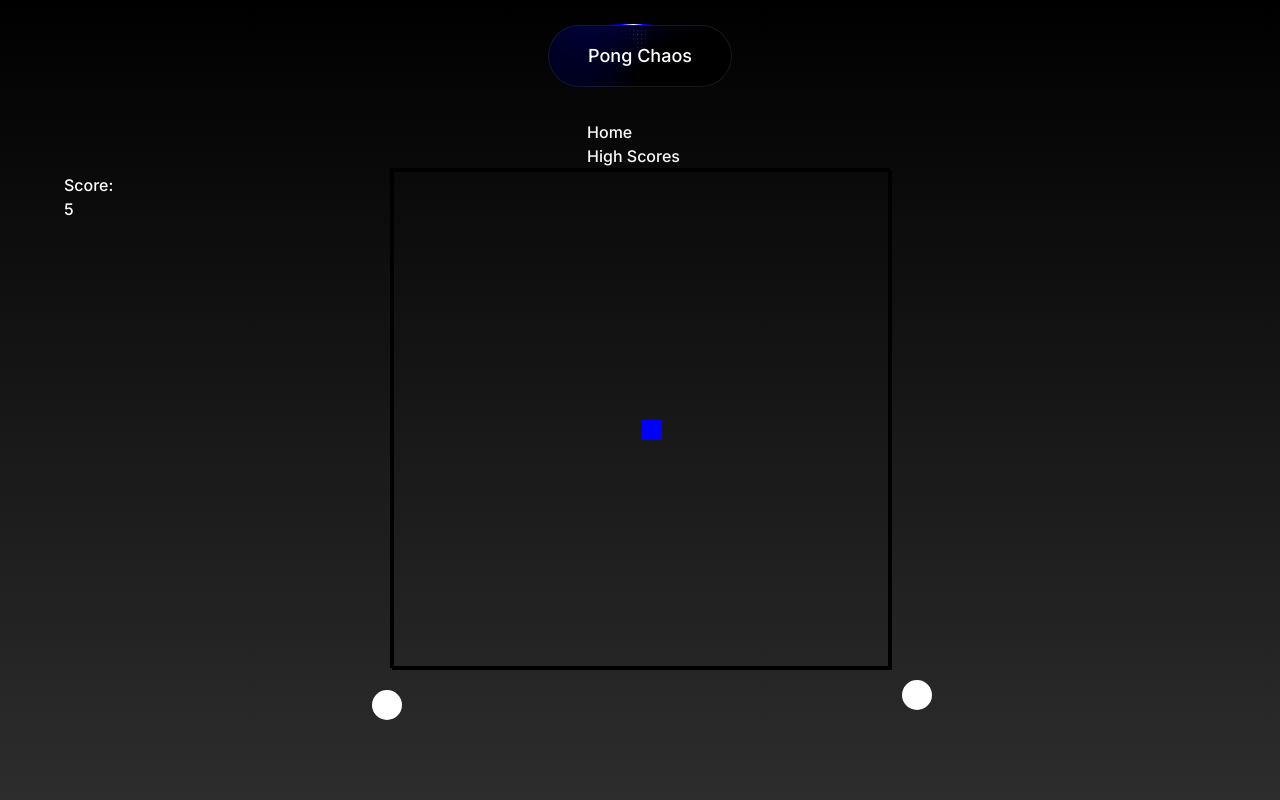
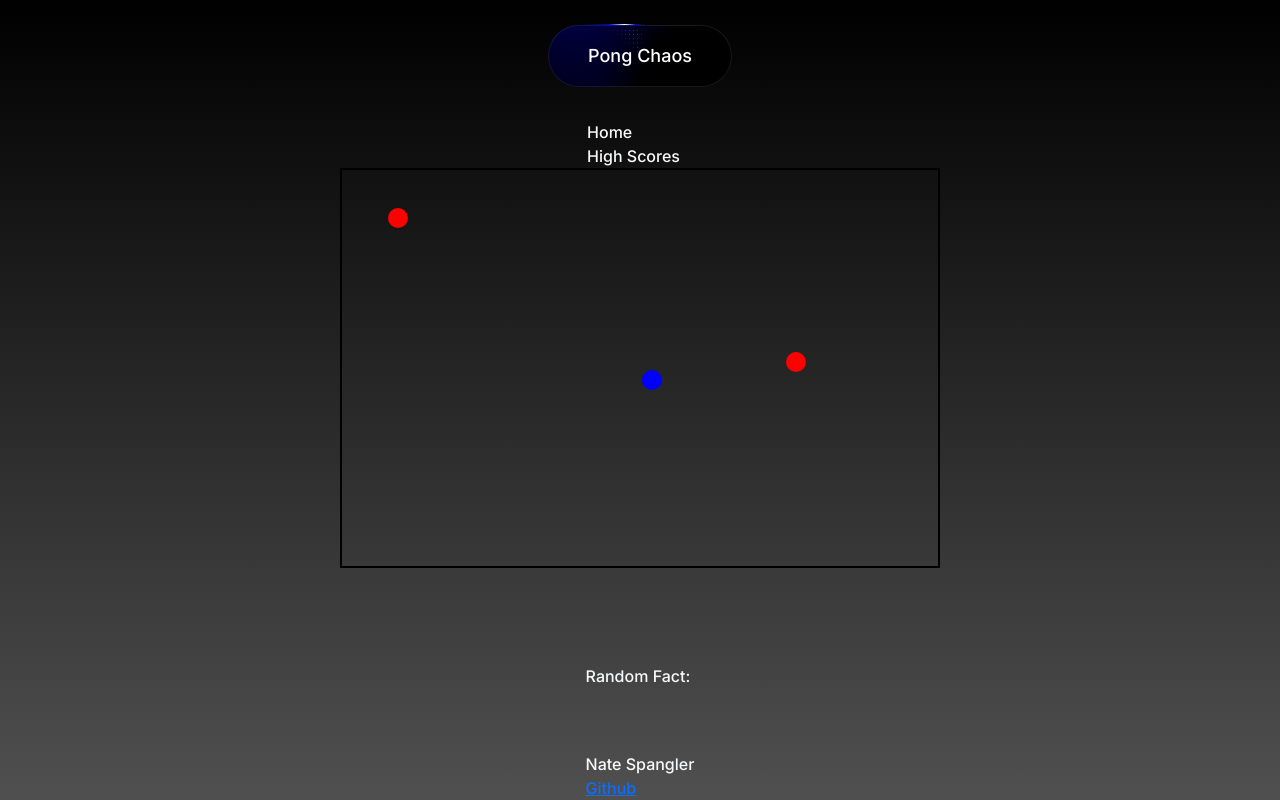
Before and after one commit to NateSpangler/startup, a React (Vite) app: page /play in a window 1280 px wide. Shown: the top 800 px of the page. Built offline with nearby package versions, Linux system fonts and the light colour scheme.

Commit message:
changing the ball and powerup files

```diff
--- /dev/null
+++ b/src/play/Ball.jsx
@@ -0,0 +1,44 @@
+import React, { useEffect, useState } from "react";
+
+const Ball = ({ gameWidth, gameHeight, speed, updateBallPosition }) => {
+  const [position, setPosition] = useState({
+    x: Math.random() * gameWidth,
+    y: Math.random() * gameHeight,
+    dx: Math.random() > 0.5 ? speed : -speed,
+    dy: Math.random() > 0.5 ? speed : -speed,
+  });
+
+  useEffect(() => {
+    const interval = setInterval(() => {
+      setPosition((prev) => {
+        let { x, y, dx, dy } = prev;
+
+        // Bounce off walls
+        if (x + 20 > gameWidth || x < 0) dx = -dx;
+        if (y + 20 > gameHeight || y < 0) dy = -dy;
+
+        let newPos = { x: x + dx, y: y + dy, dx, dy };
+        updateBallPosition(newPos);
+        return newPos;
+      });
+    }, 50);
+
+    return () => clearInterval(interval);
+  }, [gameWidth, gameHeight, speed]);
+
+  return (
+    <div
+      style={{
+        position: "absolute",
+        width: "20px",
+        height: "20px",
+        backgroundColor: "red",
+        borderRadius: "50%",
+        left: `${position.x}px`,
+        top: `${position.y}px`,
+      }}
+    />
+  );
+};
+
+export default Ball;
--- a/src/play/BallMovement.jsx
+++ /dev/null
@@ -1,79 +0,0 @@
-import React, { useEffect, useState } from 'react';
-
-export default function BallMovement({ ballSpeed, onGameOver, invincible }) {
-  const [ballPosition1, setBallPosition1] = useState({ top: 50, left: 50 });
-  const [ballPosition2, setBallPosition2] = useState({ top: 100, left: 100 });
-  const [ballDirection1, setBallDirection1] = useState({ top: 2, left: 2 });
-  const [ballDirection2, setBallDirection2] = useState({ top: 2, left: -2 });
-
-  useEffect(() => {
-    const interval = setInterval(() => {
-      // Update ball positions based on speed and direction
-      setBallPosition1((prevPosition) => ({
-        top: prevPosition.top + ballDirection1.top * ballSpeed,
-        left: prevPosition.left + ballDirection1.left * ballSpeed
-      }));
-      setBallPosition2((prevPosition) => ({
-        top: prevPosition.top + ballDirection2.top * ballSpeed,
-        left: prevPosition.left + ballDirection2.left * ballSpeed
-      }));
-
-      // Bounce balls off top/bottom walls
-      if (ballPosition1.top < 0 || ballPosition1.top > 500) {
-        setBallDirection1((prev) => ({ ...prev, top: -prev.top }));
-      }
-      if (ballPosition1.left < 0 || ballPosition1.left > 500) {
-        setBallDirection1((prev) => ({ ...prev, left: -prev.left }));
-      }
-
-      if (ballPosition2.top < 0 || ballPosition2.top > 500) {
-        setBallDirection2((prev) => ({ ...prev, top: -prev.top }));
-      }
-      if (ballPosition2.left < 0 || ballPosition2.left > 500) {
-        setBallDirection2((prev) => ({ ...prev, left: -prev.left }));
-      }
-
-      // Handle ball collision with the player (e.g., player at position {top: 400, left: 200})
-      // Simple collision detection (assuming player is 50px wide and at y=400)
-      if (
-        ballPosition1.top >= 400 && ballPosition1.top <= 420 &&
-        ballPosition1.left >= 200 && ballPosition1.left <= 250
-      ) {
-        if (!invincible) {
-          onGameOver(); // End game if player is not invincible
-        }
-      }
-
-      if (
-        ballPosition2.top >= 400 && ballPosition2.top <= 420 &&
-        ballPosition2.left >= 200 && ballPosition2.left <= 250
-      ) {
-        if (!invincible) {
-          onGameOver(); // End game if player is not invincible
-        }
-      }
-    }, 20); // Update every 20ms (50 FPS)
-
-    return () => clearInterval(interval); // Cleanup interval when component unmounts
-  }, [ballPosition1, ballPosition2, ballDirection1, ballDirection2, ballSpeed, invincible, onGameOver]);
-
-  return (
-    <div>
-      <div
-  className="ball"
-  style={{
-    top: ballPosition1.top,
-    left: ballPosition1.left,
-  }}
-></div>
-
-<div
-  className="ball"
-  style={{
-    top: ballPosition2.top,
-    left: ballPosition2.left,
-  }}
-></div>
-    </div>
-  );
-}
--- /dev/null
+++ b/src/play/Player.jsx
@@ -0,0 +1,44 @@
+import React, { useEffect, useState } from "react";
+
+const Player = ({ gameWidth, gameHeight, setPlayerPosition }) => {
+  const [position, setPosition] = useState({ x: gameWidth / 2, y: gameHeight / 2 });
+
+  useEffect(() => {
+    const handleKeyDown = (event) => {
+      setPosition((prev) => {
+        let { x, y } = prev;
+        const speed = 10;
+
+        if (event.key === "ArrowUp" && y > 0) y -= speed;
+        if (event.key === "ArrowDown" && y < gameHeight - 20) y += speed;
+        if (event.key === "ArrowLeft" && x > 0) x -= speed;
+        if (event.key === "ArrowRight" && x < gameWidth - 20) x += speed;
+
+        return { x, y };
+      });
+    };
+
+    window.addEventListener("keydown", handleKeyDown);
+    return () => window.removeEventListener("keydown", handleKeyDown);
+  }, [gameWidth, gameHeight]);
+
+  useEffect(() => {
+    setPlayerPosition(position);
+  }, [position, setPlayerPosition]);
+
+  return (
+    <div
+      style={{
+        position: "absolute",
+        width: "20px",
+        height: "20px",
+        backgroundColor: "blue",
+        borderRadius: "50%",
+        left: `${position.x}px`,
+        top: `${position.y}px`,
+      }}
+    />
+  );
+};
+
+export default Player;
--- a/src/play/Powerup.jsx
+++ b/src/play/Powerup.jsx
@@ -1,30 +1,42 @@
-// PowerUp.jsx
-import React, { useState, useEffect } from 'react';
+import React, { useEffect, useState } from "react";
 
-export function PowerUp({ type, position, onPickUp }) {
-  const [isPickedUp, setIsPickedUp] = useState(false);
+const Powerup = ({ gameWidth, gameHeight, onCollect }) => {
+  const [powerup, setPowerup] = useState(null);
 
   useEffect(() => {
-    // Automatically disappear after a set duration (e.g., 10 seconds)
-    if (isPickedUp) {
-      setTimeout(() => {
-        setIsPickedUp(false);  // Power-up disappears after use
-      }, 10000);  // Power-up lasts for 10 seconds
-    }
-  }, [isPickedUp]);
+    const spawnPowerup = () => {
+      const types = ["invincible", "slow"];
+      const type = types[Math.floor(Math.random() * types.length)];
+      setPowerup({
+        type,
+        x: Math.random() * (gameWidth - 20),
+        y: Math.random() * (gameHeight - 20),
+      });
 
-  const handlePickUp = () => {
-    setIsPickedUp(true);
-    onPickUp(type); // Notify the parent component about the power-up pick-up
-  };
+      setTimeout(() => setPowerup(null), 10000);
+    };
 
-  return !isPickedUp ? (
+    const powerupInterval = setInterval(spawnPowerup, 30000);
+    return () => clearInterval(powerupInterval);
+  }, [gameWidth, gameHeight]);
+
+  if (!powerup) return null;
+
+  return (
     <div
-      className={`power-up ${type}`}
-      style={{ top: position.top, left: position.left }}
-      onClick={handlePickUp}
-    >
-      {type === 'invincibility' ? '⚡' : '🐢'} {/* Example icons */}
-    </div>
-  ) : null;
-}
+      onClick={() => onCollect(powerup.type)}
+      style={{
+        position: "absolute",
+        width: "20px",
+        height: "20px",
+        backgroundColor: powerup.type === "invincible" ? "yellow" : "green",
+        borderRadius: "50%",
+        left: `${powerup.x}px`,
+        top: `${powerup.y}px`,
+        cursor: "pointer",
+      }}
+    />
+  );
+};
+
+export default Powerup;
--- a/src/play/play.jsx
+++ b/src/play/play.jsx
@@ -1,86 +1,86 @@
-import React, { useState, useEffect } from 'react';
-import PlayerMovement from './PlayerMovement';
-import BallMovement from './BallMovement';
-import { PowerUp } from './PowerUp';
+import React, { useState, useEffect } from "react";
+import Player from "./Player";
+import Ball from "./Ball";
+import Powerup from "./Powerup";
 
+const Play = () => {
+  const gameWidth = 600;
+  const gameHeight = 400;
+  const [playerPosition, setPlayerPosition] = useState({ x: 0, y: 0 });
+  const [ballPositions, setBallPositions] = useState([]);
+  const [ballSpeed, setBallSpeed] = useState(2);
+  const [isInvincible, setIsInvincible] = useState(false);
+  const [score, setScore] = useState(0);
 
-export function Play() {
-  const [score, setScore] = useState(0);  // State to keep track of score
-  const [isGameOver, setIsGameOver] = useState(false);
-  const [powerUps, setPowerUps] = useState([]); // Track spawned power-ups
-  const [invincible, setInvincible] = useState(false);
-  const [ballSpeed, setBallSpeed] = useState(5); // Default ball speed
+  // Update ball positions
+  const updateBallPosition = (ball) => {
+    setBallPositions((prev) => [...prev.filter((b) => b !== ball), ball]);
+  };
 
+  // Collision Detection
   useEffect(() => {
-    // Spawn power-ups every 30 seconds
-    const interval = setInterval(() => {
-      const newPowerUp = {
-        type: Math.random() > 0.5 ? 'invincibility' : 'slowBall', // Randomize power-up
-        position: {
-          top: Math.random() * 400 + 50,  // Random position
-          left: Math.random() * 400 + 50
+    const checkCollision = () => {
+      if (!isInvincible) {
+        for (let ball of ballPositions) {
+          let dx = Math.abs(playerPosition.x - ball.x);
+          let dy = Math.abs(playerPosition.y - ball.y);
+          if (dx < 20 && dy < 20) {
+            endGame();
+          }
         }
-      };
-      setPowerUps((prev) => [...prev, newPowerUp]);
-    }, 30000);
+      }
+    };
 
-    // Increase score every second
+    const collisionInterval = setInterval(checkCollision, 50);
+    return () => clearInterval(collisionInterval);
+  }, [playerPosition, ballPositions, isInvincible]);
+
+  // Score timer
+  useEffect(() => {
     const scoreInterval = setInterval(() => {
-      setScore(prevScore => prevScore + 1); // Increment score by 1 every second
-    }, 1000); // Update every 1000ms (1 second)
-    return () => clearInterval(interval); // Cleanup when component unmounts
+      setScore((prev) => prev + 1);
+    }, 1000);
+
+    return () => clearInterval(scoreInterval);
   }, []);
 
+  // Save High Score
+  const endGame = () => {
+    alert(`Game Over! Your Score: ${score}`);
+    let highscores = JSON.parse(localStorage.getItem("highscores")) || [];
+    highscores.push(score);
+    highscores = highscores.sort((a, b) => b - a).slice(0, 3);
+    localStorage.setItem("highscores", JSON.stringify(highscores));
+    setScore(0);
+  };
 
-
-  const handlePowerUpPickUp = (type) => {
-    if (type === 'invincibility') {
-      setInvincible(true);
-      setTimeout(() => setInvincible(false), 10000); // Invincibility lasts 10 seconds
-    } else if (type === 'slowBall') {
-      setBallSpeed(2); // Slow balls down
-      setTimeout(() => setBallSpeed(5), 10000); // Reset ball speed after 10 seconds
+  // Handle Power-ups
+  const handlePowerup = (type) => {
+    if (type === "invincible") {
+      setIsInvincible(true);
+      setTimeout(() => setIsInvincible(false), 10000);
+    } else if (type === "slow") {
+      setBallSpeed(1);
+      setTimeout(() => setBallSpeed(2), 10000);
     }
   };
 
-  const handleGameOver = () => {
-    setIsGameOver(true);
-    setScore(0); // Reset score when game over
-  };
+  return (
+    <div
+      style={{
+        position: "relative",
+        width: `${gameWidth}px`,
+        height: `${gameHeight}px`,
+        border: "2px solid black",
+        overflow: "hidden",
+      }}
+    >
+      <Player gameWidth={gameWidth} gameHeight={gameHeight} setPlayerPosition={setPlayerPosition} />
+      <Ball gameWidth={gameWidth} gameHeight={gameHeight} speed={ballSpeed} updateBallPosition={updateBallPosition} />
+      <Ball gameWidth={gameWidth} gameHeight={gameHeight} speed={ballSpeed} updateBallPosition={updateBallPosition} />
+      <Powerup gameWidth={gameWidth} gameHeight={gameHeight} onCollect={handlePowerup} />
+    </div>
+  );
+};
 
-  const handleRestart = () => {
-    setIsGameOver(false);
-    setScore(0);
-    setPowerUps([]);
-    setBallSpeed(5);
-  };
-
-  return (
-    <main>
-      <div id="highScoreDisplay" className="score">Score: {score}</div> {/* Display current score */}
-
-      {isGameOver ? (
-        <div className="game-over-screen">
-          <h1>Game Over!</h1>
-          <p>Your Score: {score}</p>
-          <button onClick={handleRestart}>Restart</button>
-        </div>
-      ) : (
-        <div className="game-area">
-          <PlayerMovement invincible={invincible} /> {/* Pass invincible state to the player */}
-          <BallMovement ballSpeed={ballSpeed} onGameOver={handleGameOver} />
-
-          {/* Render power-ups */}
-          {powerUps.map((powerUp, index) => (
-            <PowerUp
-              key={index}
-              type={powerUp.type}
-              position={powerUp.position}
-              onPickUp={handlePowerUpPickUp}
-            />
-          ))}
-        </div>
-      )}
-    </main>
-  );
-}
+export { Play };
--- a/src/play/playerMovement.jsx
+++ /dev/null
@@ -1,42 +0,0 @@
-import React, { useState, useEffect } from 'react';
-
-
-const PlayerMovement = () => {
-  const [playerPosition, setPlayerPosition] = useState({ x: 50, y: 50 });
-
-  const handleKeyDown = (event) => {
-    const { key } = event;
-    setPlayerPosition((prevPosition) => {
-      let newX = prevPosition.x;
-      let newY = prevPosition.y;
-
-      const speed = 10;
-
-      if (key === 'ArrowUp') newY = Math.max(0, prevPosition.y - speed);
-      if (key === 'ArrowDown') newY = Math.min(100, prevPosition.y + speed);
-      if (key === 'ArrowLeft') newX = Math.max(0, prevPosition.x - speed);
-      if (key === 'ArrowRight') newX = Math.min(100, prevPosition.x + speed);
-
-      return { x: newX, y: newY };
-    });
-  };
-
-  useEffect(() => {
-    window.addEventListener('keydown', handleKeyDown);
-    return () => window.removeEventListener('keydown', handleKeyDown);
-  }, []);
-
-  return (
-    <div className="game-area">
-      <div
-        className="player"
-        style={{
-          top: `${playerPosition.y}%`,
-          left: `${playerPosition.x}%`,
-        }}
-      ></div>
-    </div>
-  );
-};
-
-export default PlayerMovement;
```
Also changed, not shown: src/app.jsx (+0 -19 lines).
